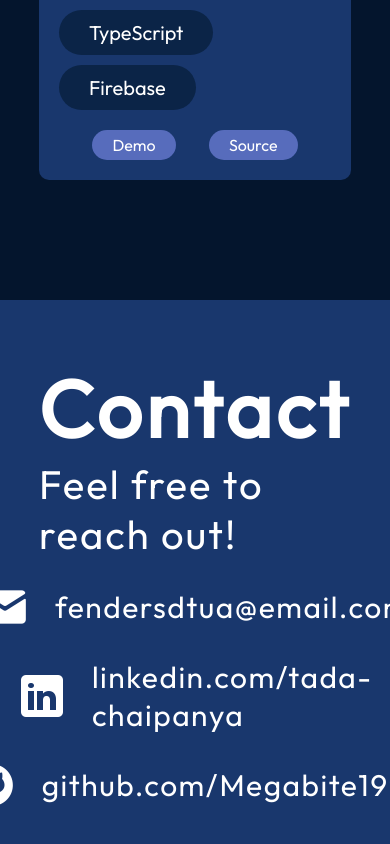
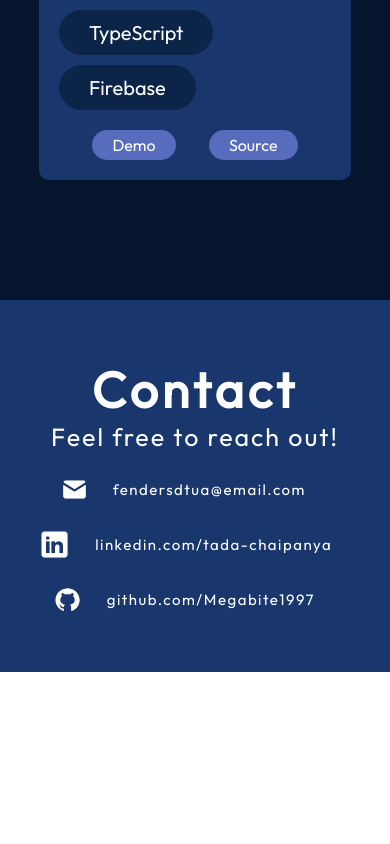
Before and after one commit to Megabite1997/my-portfolio-reactjs, a React (Vite) app: page / in a window 390 px wide. Shown: the part 6498-7342 px from the top of the page. After the commit the page ends 7170 px from the top, so only its background shows below. Built offline with nearby package versions, Linux system fonts and the light colour scheme.

Commit message:
Update responsive

```diff
--- a/src/components/About/About.module.css
+++ b/src/components/About/About.module.css
@@ -90,3 +90,9 @@
     background-size: 100% 100%;
   }
 }
+
+@media screen and (max-width: 376px) {
+  .title {
+    font-size: 30px;
+  }
+}
--- a/src/components/About/About.tsx
+++ b/src/components/About/About.tsx
@@ -1,4 +1,4 @@
-import React, { FC } from "react";
+import { FC } from "react";
 import styles from "./About.module.css";
 import { getImageURL } from "../../utils";
 
--- a/src/components/Experience/Experience.module.css
+++ b/src/components/Experience/Experience.module.css
@@ -119,3 +119,21 @@
     gap: 9px;
   }
 }
+
+@media screen and (max-width: 376px) {
+  .title {
+    font-size: 30px;
+  }
+
+  .skillImageContainer {
+    width: 100px;
+    height: 100px;
+  }
+  .skillImageContainer img {
+    width: 50px;
+  }
+
+  .skill p {
+    font-size: 20px;
+  }
+}
--- a/src/components/Experience/Experience.tsx
+++ b/src/components/Experience/Experience.tsx
@@ -1,4 +1,4 @@
-import React, { FC } from "react";
+import { FC } from "react";
 import styles from "./Experience.module.css";
 
 import skills from "../../data/skills.json";
--- a/src/components/Footer/Footer.module.css
+++ b/src/components/Footer/Footer.module.css
@@ -62,3 +62,44 @@
     align-items: center;
   }
 }
+
+@media screen and (max-width: 650px) {
+  .text h2 {
+    font-size: 60px;
+  }
+
+  .text p {
+    font-size: 30px;
+  }
+
+  .link a {
+    font-size: 24px;
+  }
+}
+@media screen and (max-width: 550px) {
+  .text h2 {
+    font-size: 50px;
+  }
+
+  .text p {
+    font-size: 25px;
+  }
+
+  .link a {
+    font-size: 15px;
+  }
+
+  .link img {
+    width: 10%;
+  }
+}
+
+@media screen and (max-width: 378px) {
+  .text p {
+    font-size: 20px;
+  }
+
+  .link a {
+    font-size: 12px;
+  }
+}
--- a/src/components/Footer/Footer.tsx
+++ b/src/components/Footer/Footer.tsx
@@ -1,4 +1,4 @@
-import React, { FC } from "react";
+import { FC } from "react";
 import styles from "./Footer.module.css";
 import { getImageURL } from "../../utils";
 
--- a/src/components/Projects/ProjectCard.tsx
+++ b/src/components/Projects/ProjectCard.tsx
@@ -1,4 +1,4 @@
-import React, { FC } from "react";
+import { FC } from "react";
 import styles from "./ProjectCard.module.css";
 import { getImageURL } from "../../utils";
 
--- a/src/components/Projects/Projects.tsx
+++ b/src/components/Projects/Projects.tsx
@@ -1,4 +1,4 @@
-import React, { FC } from "react";
+import { FC } from "react";
 import styles from "./Projects.module.css";
 import projects from "../../data/projects.json";
 import ProjectCard from "./ProjectCard";
```
Also changed, not shown: 1 other file (tests, documents, lock files or other folders).
